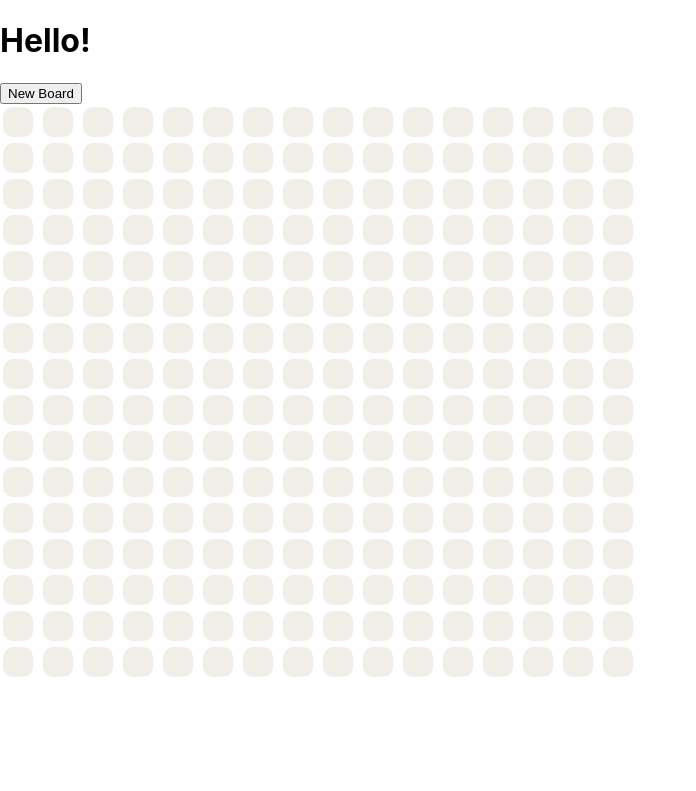
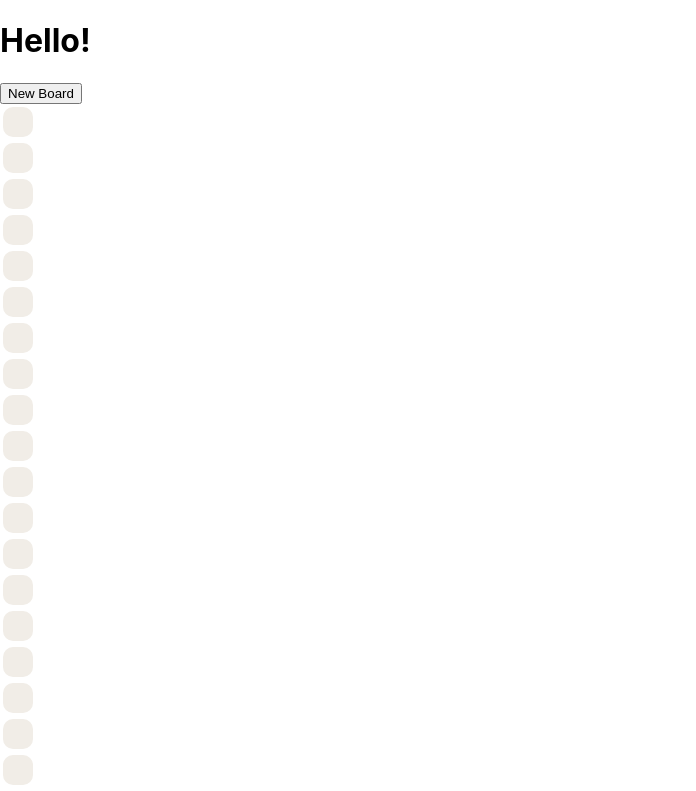
Before and after one commit to mgmodell/lastword, a Next.js app: page / in a window 1280 px wide. Shown: the top 791 px of the page, without its empty margins (0-696 px from the left). Built offline with nearby package versions, Linux system fonts and the light colour scheme; no server answers.

Commit message:
about to blow it up

```diff
--- a/pages/boardBuilder.tsx
+++ b/pages/boardBuilder.tsx
@@ -45,11 +45,13 @@ export default function BoardBuilder(props){
   const [curCell, setCurCell] = useState<Cell>()
   const [usedCells, setUsedCells] = useState(Array<Cell>);
 
-  const GRID_SIZE = 16;
+  const GRID_SIZE = 17;
   const x = GRID_SIZE;
   const y = GRID_SIZE;
 
   const initBoard = () => {
+
+
     setPlacedWords( [] );
     setUsedCells( [] );
     setGrid({})
@@ -72,6 +74,12 @@ export default function BoardBuilder(props){
       placeWords( );
 
     }
+
+    const boardBase = document.querySelector(`.${styles.board}`);
+    boardBase?.style.setProperty(
+      'grid-template-columns',
+      `repeat( ${GRID_SIZE} , 1fr )`
+    );
   }
   const fetchWords = ()=>{
     //Now let's get some data
@@ -88,8 +96,8 @@ export default function BoardBuilder(props){
   }
 
   useEffect( ()=>{
+    fetchWords( );
     initBoard( );
-    fetchWords( );
 
   },[])
 
@@ -175,7 +183,7 @@ export default function BoardBuilder(props){
               curY = placedWord.y;
 
             }
-          if( curX >= 0 && curX < 16 && curY >= 0 && curY < 16 ){
+          if( curX >= 0 && curX < GRID_SIZE && curY >= 0 && curY < GRID_SIZE ){
             let tmpCell = tmpGrid[curX][curY];
             tmpCell.letter = placedWord.word.charAt( curChar );
             tmpCell.mine = false;
@@ -285,8 +293,8 @@ export default function BoardBuilder(props){
   }, [baseWords])
 
   const board = useMemo( () =>{
-    const x = 16;
-    const y = 16;
+    const x = GRID_SIZE;
+    const y = GRID_SIZE;
 
     if( Object.keys(grid).length < x ){
       return null;
--- a/styles/Home.module.css
+++ b/styles/Home.module.css
@@ -1,8 +1,6 @@
-
 
 .board {
   display: grid;
-  grid-template-columns: repeat(16, 1fr);
   width: 50%;
 }
 
--- a/styles/globals.css
+++ b/styles/globals.css
@@ -1,3 +1,6 @@
+:root {
+  --board-size: 16;
+}
 html,
 body {
   padding: 0;
```
